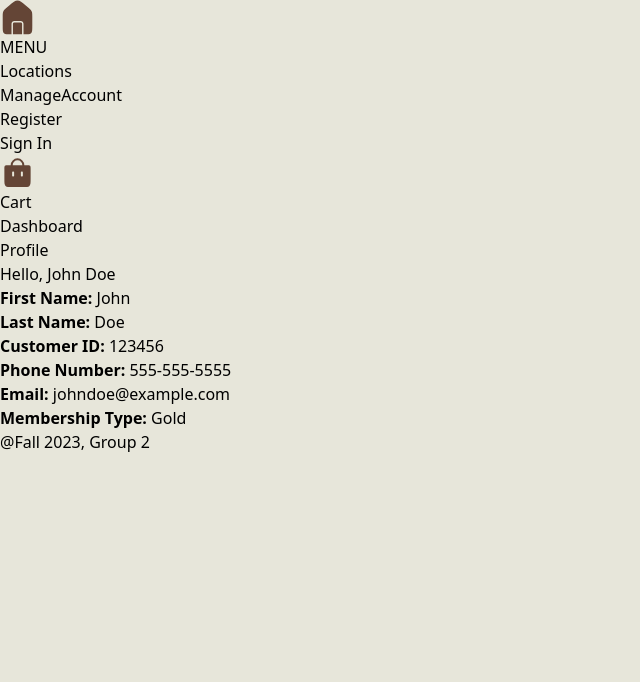
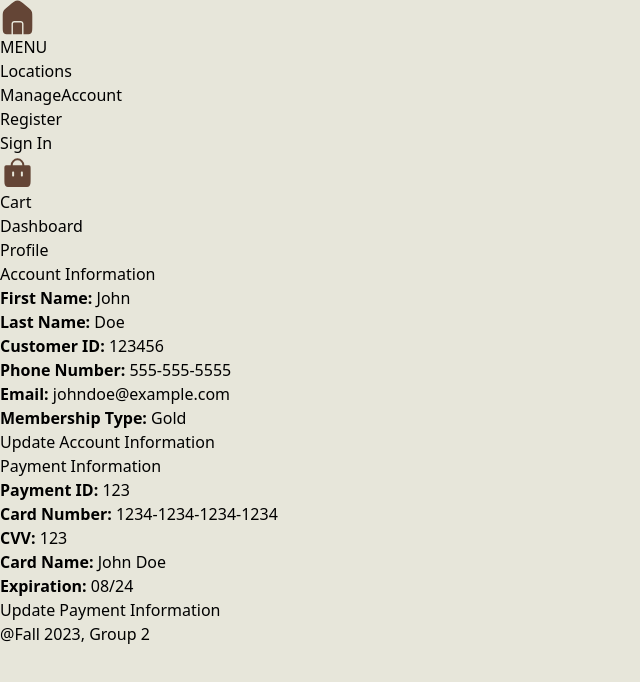
Before and after one commit to ujwal2003/DB-Team02-WebApp, a React (Vite) app in the folder client/: page /ManageAccount in a window 1280 px wide. Shown: the top 682 px of the page, without its empty margins (0-640 px from the left). Built offline with nearby package versions, Linux system fonts and the light colour scheme.

Commit message:
added buttons

```diff
--- a/client/src/pages/ManageAccount.jsx
+++ b/client/src/pages/ManageAccount.jsx
@@ -7,9 +7,16 @@ function ManageAccount() {
     firstName: "John",
     lastName: "Doe",
     customerId: "123456",
-    phoneNumber: "555-555-5555",
+    phone: "555-555-5555",
     email: "johndoe@example.com",
     membershipType: "Gold",
+  };
+  const paymentInfo = {
+    paymentID: "123",
+    cardNumber: "1234-1234-1234-1234",
+    cvv: "123",
+    cardName: "John Doe",
+    expiration: "08/24",
   };
 
   function formatName(userInfo) {
@@ -18,42 +25,72 @@ function ManageAccount() {
 
   return (
     <div className="flex">
-      {/* Left navigation bar with background color #9DC087 */}
       <div className="bg-[#9DC087] w-1/8 p-8">
         <ul>
           <li className="mb-4">
-            <Link to="/dashboard" className="text-[#05204A] font-bold">Dashboard</Link>
+            <Link to="/dashboard" className="text-[#05204A] font-bold">
+              Dashboard
+            </Link>
           </li>
           <li className="mb-4">
-            <Link to="/profile" className="text-[#05204A] font-bold">Profile</Link>
+            <Link to="/profile" className="text-[#05204A] font-bold">
+              Profile
+            </Link>
           </li>
           {/* Add more navigation links as needed */}
         </ul>
       </div>
 
-      {/* Brown rectangle outlining user information with increased height */}
-      <div className="w-[85%] p-12 border border-[#644536] border-4 my-12 mt-8">
-        <h1 className="text-6xl font-bold mb-4 text-[#644536]">Hello, {formatName(userInfo)}</h1>
-        <ul>
-          <li className="mb-6">
+      <div className="w-[85%] p-10 mt-8 flex">
+        <div className="w-1/2">
+          <h1 className="text-4xl font-bold mb-8 text-[#644536]">
+            Account Information
+          </h1>
+          <div className="mb-6">
             <strong className="text-xl text-[#644536]">First Name:</strong> {userInfo.firstName}
-          </li>
-          <li className="mb-6">
+          </div>
+          <div className="mb-6">
             <strong className="text-xl text-[#644536]">Last Name:</strong> {userInfo.lastName}
-          </li>
-          <li className="mb-6">
+          </div>
+          <div className="mb-6">
             <strong className="text-xl text-[#644536]">Customer ID:</strong> {userInfo.customerId}
-          </li>
-          <li className="mb-6">
-            <strong className="text-xl text-[#644536]">Phone Number:</strong> {userInfo.phoneNumber}
-          </li>
-          <li className="mb-6">
+          </div>
+          <div className="mb-6">
+            <strong className="text-xl text-[#644536]">Phone Number:</strong> {userInfo.phone}
+          </div>
+          <div className="mb-6">
             <strong className="text-xl text-[#644536]">Email:</strong> {userInfo.email}
-          </li>
-          <li className="mb-6">
+          </div>
+          <div className="mb-6">
             <strong className="text-xl text-[#644536]">Membership Type:</strong> {userInfo.membershipType}
-          </li>
-        </ul>
+          </div>
+          <button className="bg-[#05204A] text-white font-bold py-2 px-4 rounded">
+            Update Account Information
+          </button>
+        </div>
+        <div className="w-1/2">
+          <h1 className="text-4xl font-bold mb-8 text-[#644536]">
+            Payment Information
+          </h1>
+          <div className="mb-6">
+            <strong className="text-xl text-[#644536]">Payment ID:</strong> {paymentInfo.paymentID}
+          </div>
+          <div className="mb-6">
+            <strong className="text-xl text-[#644536]">Card Number:</strong> {paymentInfo.cardNumber}
+          </div>
+          <div className="mb-6">
+            <strong className="text-xl text-[#644536]">CVV:</strong> {paymentInfo.cvv}
+          </div>
+          <div className="mb-6">
+            <strong className="text-xl text-[#644536]">Card Name:</strong> {paymentInfo.cardName}
+          </div>
+          <div className="mb-6">
+            <strong className="text-xl text-[#644536]">Expiration:</strong> {paymentInfo.expiration}
+          </div>
+          <button className="bg-[#05204A] text-white font-bold py-2 px-4 rounded">
+            Update Payment Information
+          </button>
+        </div>
       </div>
     </div>
   );
```
